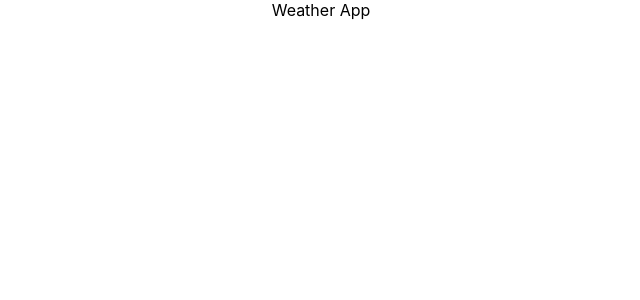
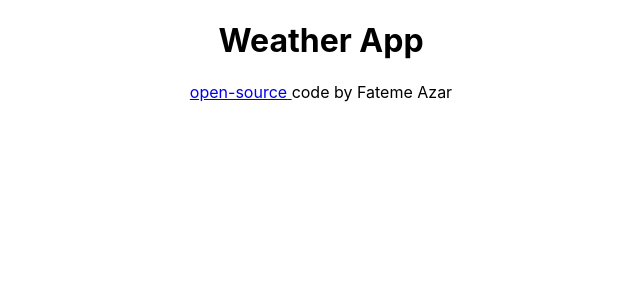
Before and after one commit to FatemeAzar/react-weather-app, a React (Create React App) app: page / in a window 1280 px wide. Shown: the top 300 px of the page, without its empty margins (319-959 px from the left). Built offline with nearby package versions, Linux system fonts and the light colour scheme.

Commit message:
add github url

```diff
--- a/src/App.js
+++ b/src/App.js
@@ -1,7 +1,21 @@
 import "./App.css";
 
 function App() {
-  return <div className="App">Weather App</div>;
+  return (
+    <div className="App">
+      <h1>Weather App</h1>
+
+      <footer>
+        <a
+          href="https://github.com/FatemeAzar/react-weather-app"
+          target="_blank"
+        >
+          open-source{" "}
+        </a>
+        code by Fateme Azar
+      </footer>
+    </div>
+  );
 }
 
 export default App;
```
